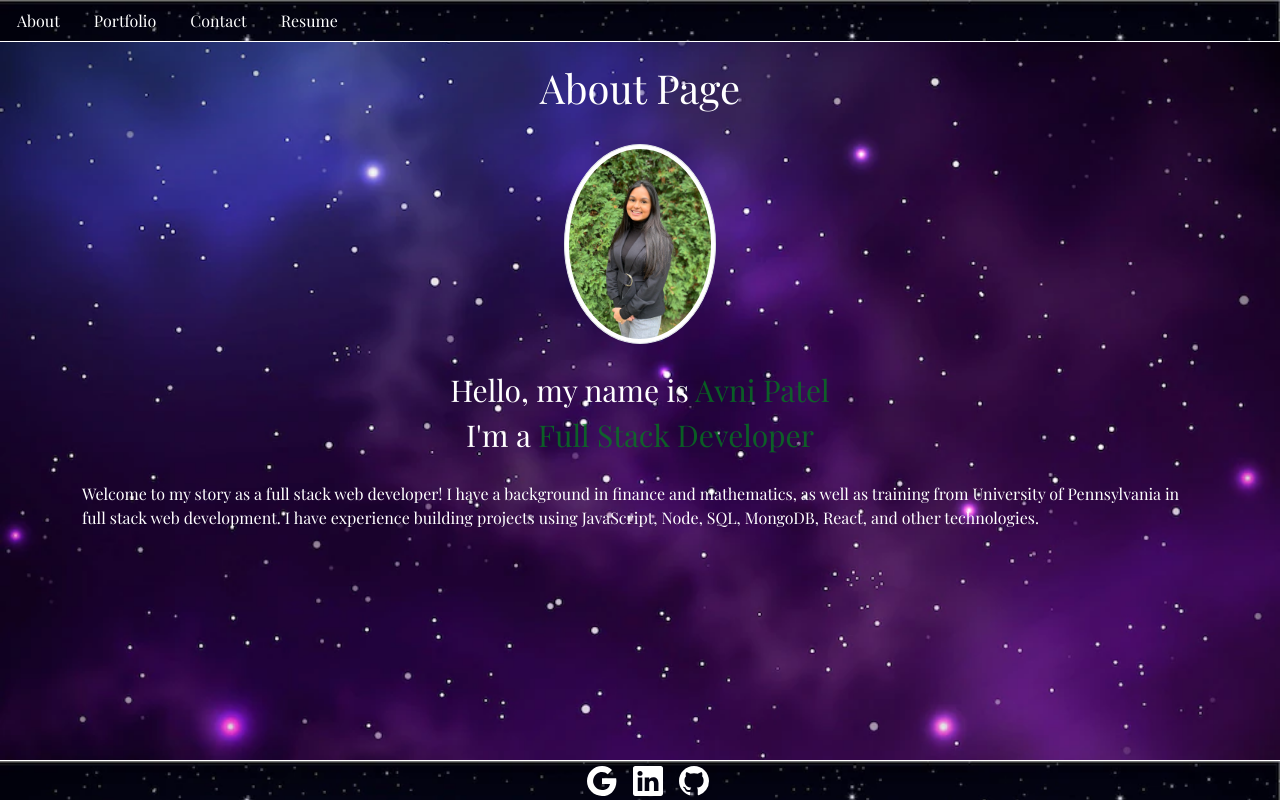
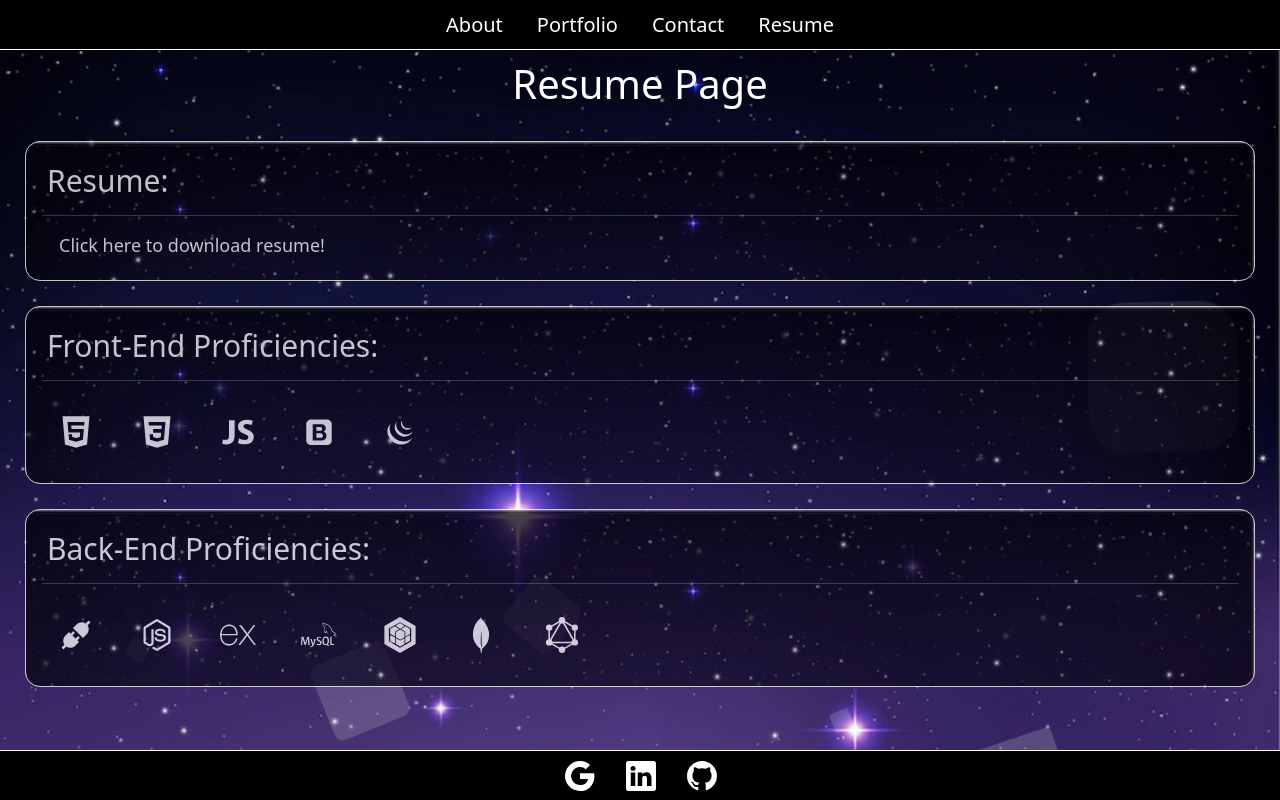
Before and after one commit to avni0000patel/React-Portfolio, a React (Create React App) app: page /resume in a window 1280 px wide. Built offline with nearby package versions, Linux system fonts and the light colour scheme; the HTML template or start-up script is replaced by a standard one.

Commit message:
remove PortfolioContainter and use routes instead

```diff
--- a/package.json
+++ b/package.json
@@ -4,16 +4,19 @@
   "private": true,
   "homepage": "https://avni0000patel.github.io/React-Portfolio",
   "dependencies": {
+    "@apollo/client": "^3.7.1",
     "@testing-library/jest-dom": "^5.16.5",
     "@testing-library/react": "^13.4.0",
     "@testing-library/user-event": "^13.5.0",
     "axios": "^1.1.2",
     "gh-pages": "^4.0.0",
+    "graphql": "^16.6.0",
     "react": "^18.2.0",
     "react-bootstrap-alert": "^1.0.7",
     "react-bootstrap-tabs": "^2.0.0",
     "react-dom": "^18.2.0",
     "react-icons": "^4.4.0",
+    "react-router-dom": "^6.2.1",
     "react-scripts": "5.0.1",
     "web-vitals": "^2.1.4"
   },
--- a/src/App.js
+++ b/src/App.js
@@ -1,9 +1,76 @@
-import './App.css';
-import PortfolioContainer from "./components/PortfolioContainer";
+import React from "react";
+import {
+    ApolloClient,
+    InMemoryCache,
+    ApolloProvider,
+    createHttpLink,
+} from "@apollo/client";
+import { setContext } from "@apollo/client/link/context";
+import { BrowserRouter as Router, Routes, Route } from "react-router-dom";
+import Background from './components/Background';
+import Header from './components/Header';
+import Footer from './components/Footer';
+import About from './components/pages/About';
+import Portfolio from './components/pages/Portfolio';
+import Contact from './components/pages/Contact';
+import Resume from './components/pages/Resume';
+import "./App.css";
 import 'bootstrap/dist/css/bootstrap.min.css';
 
-export default function App() {
+// Construct our main GraphQL API endpoint
+const httpLink = createHttpLink({
+    uri: "/graphql",
+});
+
+// Construct request middleware that will attach the JWT token to every request as an `authorization` header
+const authLink = setContext((_, { headers }) => {
+    // get the authentication token from local storage if it exists
+    const token = localStorage.getItem("id_token");
+    // return the headers to the context so httpLink can read them
+    return {
+        headers: {
+            ...headers,
+            authorization: token ? `Bearer ${token}` : "",
+        },
+    };
+});
+
+const client = new ApolloClient({
+    // Set up our client to execute the `authLink` middleware prior to making the request to our GraphQL API
+    link: authLink.concat(httpLink),
+    cache: new InMemoryCache(),
+});
+
+function App() {
     return (
-        <PortfolioContainer />
+        <ApolloProvider client={client}>
+            <Router>
+                <>
+                    <Background />
+                    <Header />
+                    <Routes>
+                        <Route
+                            path="/"
+                            element={<About />}
+                        />
+                        <Route
+                            path="/portfolio"
+                            element={<Portfolio />}
+                        />
+                        <Route
+                            path="/contact"
+                            element={<Contact />}
+                        />
+                        <Route
+                            path="/resume"
+                            element={<Resume />}
+                        />
+                    </Routes>
+                    <Footer />
+                </>
+            </Router>
+        </ApolloProvider >
     );
 }
+
+export default App;
--- /dev/null
+++ b/src/components/Background.css
@@ -0,0 +1,124 @@
+.background {
+    background-image: url('/src/assets/images/background2.webp');
+    background: -webkit-linear-gradient(to left, #8f94fb, #370799);
+    background-size: cover;
+    background-repeat: no-repeat;
+    min-height: 100vh;
+    width: 100%;
+    height: 100vh;
+    position: fixed;
+    z-Index: -1;
+}
+
+.circles {
+    position: absolute;
+    top: 0;
+    left: 0;
+    width: 100%;
+    height: 100%;
+    overflow: hidden;
+}
+
+.circles li {
+    position: absolute;
+    display: block;
+    list-style: none;
+    width: 20px;
+    height: 20px;
+    background: rgba(255, 255, 255, 0.2);
+    animation: animate 25s linear infinite;
+    bottom: -150px;
+
+}
+
+.circles li:nth-child(1) {
+    left: 25%;
+    width: 80px;
+    height: 80px;
+    animation-delay: 0s;
+}
+
+
+.circles li:nth-child(2) {
+    left: 10%;
+    width: 20px;
+    height: 20px;
+    animation-delay: 2s;
+    animation-duration: 12s;
+}
+
+.circles li:nth-child(3) {
+    left: 70%;
+    width: 20px;
+    height: 20px;
+    animation-delay: 4s;
+}
+
+.circles li:nth-child(4) {
+    left: 40%;
+    width: 60px;
+    height: 60px;
+    animation-delay: 0s;
+    animation-duration: 18s;
+}
+
+.circles li:nth-child(5) {
+    left: 65%;
+    width: 20px;
+    height: 20px;
+    animation-delay: 0s;
+}
+
+.circles li:nth-child(6) {
+    left: 75%;
+    width: 110px;
+    height: 110px;
+    animation-delay: 3s;
+}
+
+.circles li:nth-child(7) {
+    left: 35%;
+    width: 150px;
+    height: 150px;
+    animation-delay: 7s;
+}
+
+.circles li:nth-child(8) {
+    left: 50%;
+    width: 25px;
+    height: 25px;
+    animation-delay: 15s;
+    animation-duration: 45s;
+}
+
+.circles li:nth-child(9) {
+    left: 20%;
+    width: 15px;
+    height: 15px;
+    animation-delay: 2s;
+    animation-duration: 35s;
+}
+
+.circles li:nth-child(10) {
+    left: 85%;
+    width: 150px;
+    height: 150px;
+    animation-delay: 0s;
+    animation-duration: 11s;
+}
+
+@keyframes animate {
+
+    0% {
+        transform: translateY(0) rotate(0deg);
+        opacity: 1;
+        border-radius: 0;
+    }
+
+    100% {
+        transform: translateY(-1000px) rotate(720deg);
+        opacity: 0;
+        border-radius: 50%;
+    }
+
+}
--- /dev/null
+++ b/src/components/Background.js
@@ -0,0 +1,19 @@
+import './Background.css';
+export default function Background() {
+    return (
+        <div className="background">
+            <ul className="circles">
+                <li></li>
+                <li></li>
+                <li></li>
+                <li></li>
+                <li></li>
+                <li></li>
+                <li></li>
+                <li></li>
+                <li></li>
+                <li></li>
+            </ul>
+        </div >
+    )
+}
--- a/src/components/Footer.js
+++ b/src/components/Footer.js
@@ -2,28 +2,26 @@ import React from 'react';
 import { BsGoogle } from "react-icons/bs";
 import { BsLinkedin } from "react-icons/bs";
 import { BsGithub } from "react-icons/bs";
-import backgroundf from '../assets/images/background2.webp';
 
 export default function Footer() {
     const styles = {
         footer: {
-            // backgroundColor: 'black',
-            backgroundImage: `url(${backgroundf})`,
-            backgroundSize: 'cover',
-            backgroundRepeat: 'no-repeat',
-            textAlign: "center",
-            position: "fixed",
+            display: 'flex',
+            alignItems: 'center',
+            justifyContent: 'center',
+            backgroundColor: 'black',
+            position: 'fixed',
             left: "0",
             bottom: "0",
             width: "100%",
-            height: '40px',
+            height: '50px',
             borderTop: '1px solid white'
         },
         icons: {
             color: 'white',
             height: '30px',
             width: '30px',
-            marginTop: '5px',
+            margin: '0 15px',
         }
     };
     return (
--- a/src/components/Header.js
+++ b/src/components/Header.js
@@ -1,78 +1,62 @@
-import React from 'react';
-import backgroundh from '../assets/images/background2.webp';
+import React from "react";
+import { Link } from "react-router-dom";
 
-function NavTabs({ currentPage, handlePageChange }) {
+const Header = () => {
     const styles = {
         header: {
-            // backgroundColor: 'black',
-            backgroundImage: `url(${backgroundh})`,
-            backgroundSize: 'cover',
-            backgroundRepeat: 'no-repeat',
+            display: 'flex',
+            alignItems: 'center',
+            justifyContent: 'center',
+            backgroundColor: 'black',
             position: 'fixed',
             top: '0',
             width: '100%',
+            height: '50px',
             zIndex: '1',
             borderBottom: '1px solid white',
         },
-        float: {
-            position: 'absolute',
-            right: '25px',
-            marginTop: '5px',
+        app__button: {
+            color: "white",
+            textDecoration: 'none',
         },
-        link: {
-            color: 'white'
-        }
-    }
+    };
     return (
-        <header>
-            <ul style={styles.header} className="nav nav-tabs">
-                <li className="nav-item">
-                    <a
-                        style={styles.link}
-                        href="#about"
-                        onClick={() => handlePageChange('About')}
-
-                        className={currentPage === 'About' ? 'nav-link' : 'nav-link'}
+        <header
+            className="header"
+            style={styles.header}
+        >
+            <div>
+                <Link
+                    className="app__button btn btn-lg"
+                    style={styles.app__button}
+                    to="/"
                 >
                     About
-                    </a>
-                </li>
-                <li className="nav-item">
-                    <a
-                        style={styles.link}
-                        href="#portfolio"
-                        onClick={() => handlePageChange('Portfolio')}
-
-                        className={currentPage === 'Portfolio' ? 'nav-link' : 'nav-link'}
+                </Link>
+                <Link
+                    className="app__button btn btn-lg"
+                    style={styles.app__button}
+                    to="/portfolio"
                 >
                     Portfolio
-                    </a>
-                </li>
-                <li className="nav-item">
-                    <a
-                        style={styles.link}
-                        href="#contact"
-
-                        onClick={() => handlePageChange('Contact')}
-                        className={currentPage === 'Contact' ? 'nav-link' : 'nav-link'}
+                </Link>
+                <Link
+                    className="app__button btn btn-lg"
+                    style={styles.app__button}
+                    to="/contact"
                 >
                     Contact
-                    </a>
-                </li>
-                <li className="nav-item">
-                    <a
-                        style={styles.link}
-                        href="#resume"
-
-                        onClick={() => handlePageChange('Resume')}
-                        className={currentPage === 'Resume' ? 'nav-link' : 'nav-link'}
+                </Link>
+                <Link
+                    className="app__button btn btn-lg"
+                    style={styles.app__button}
+                    to="/resume"
                 >
                     Resume
-                    </a>
-                </li>
-            </ul>
+                </Link>
+            </div>
         </header>
     );
-}
+};
 
-export default NavTabs;
+export default Header;
--- a/src/components/PortfolioContainer.js
+++ /dev/null
@@ -1,46 +0,0 @@
-import React, { useState } from 'react';
-import Header from './Header';
-import Footer from './Footer';
-import About from './pages/About';
-import Portfolio from './pages/Portfolio';
-import Contact from './pages/Contact';
-import Resume from './pages/Resume'
-import background from '../assets/images/background3.webp';
-
-export default function PortfolioContainer() {
-    const styles = {
-        all: {
-            // backgroundColor: '#6096BA',
-            backgroundImage: `url(${background})`,
-            color: '#ffffff',
-            backgroundSize: 'cover',
-            backgroundRepeat: 'no-repeat',
-            minHeight: '100vh',
-            fontFamily: 'Playfair Display'
-        },
-    }
-    const [currentPage, setCurrentPage] = useState('About');
-
-    const renderPage = () => {
-        if (currentPage === 'About') {
-            return <About />;
-        }
-        if (currentPage === 'Portfolio') {
-            return <Portfolio />;
-        }
-        if (currentPage === 'Contact') {
-            return <Contact />;
-        }
-        return <Resume />;
-    };
-
-    const handlePageChange = (page) => setCurrentPage(page);
-
-    return (
-        <div style={styles.all}>
-            <Header currentPage={currentPage} handlePageChange={handlePageChange} />
-            {renderPage()}
-            <Footer />
-        </div>
-    );
-}
--- a/src/components/pages/About.css
+++ b/src/components/pages/About.css
@@ -1,8 +1,8 @@
-.green {
+.hello {
     filter: grayscale(15%) opacity(75%) hue-rotate(10deg) drop-shadow(0 0 0 transparent);
     transition: all 250ms ease-out;
 }
 
-.green:hover {
+.hello:hover {
     filter: grayscale(0%) opacity(100%) hue-rotate(0deg) drop-shadow(0 0 0 transparent);
 }
--- a/src/components/pages/About.js
+++ b/src/components/pages/About.js
@@ -7,30 +7,45 @@ import './About.css';
 export default function About() {
     const styles = {
         top: {
-            paddingTop: '40px',
+            paddingTop: '60px',
             paddingBottom: '60px',
+        },
+        title: {
+            color: 'white',
+            display: 'flex',
+            justifyContent: 'center',
         },
         aboutMe: {
             textAlign: 'center',
         },
         me: {
             height: '200px',
+            borderRadius: '50%',
+            padding: '0.25rem',
+            backgroundColor: '#fff',
+            border: '1px solid #dee2e6',
+            maxWidth: '100%',
         },
         hello: {
+            color: 'green',
             fontSize: '30px',
+            display: 'flex',
+            textAlign: 'center',
+            flexDirection: 'column',
         },
-        pop: {
+        bio: {
             color: 'white',
+            display: 'flex',
+            fontSize: '18px',
+            textAlign: 'center',
+            margin: '15px',
         },
-        green: {
-            color: 'green',
-        }
     };
     return (
         <section style={styles.top}>
-            <div className="about-me">
+            <div className="about-page" style={styles.title}>
                 <br />
-                <h1 style={styles.pop} className="text-center">About Page</h1>
+                <h1>About Page</h1>
                 <br />
             </div>
             <div>
@@ -39,22 +54,16 @@ export default function About() {
                         alt="Avni Patel" />
                 </div>
                 <br />
-                <div style={styles.hello} className="text-center">
-                    Hello, my name is <span className="green" style={styles.green}>Avni Patel</span>
+                <div style={styles.hello} className="hello">
+                    Hello, my name is Avni Patel
                     <br />
-                    I'm a <span className="green" style={styles.green}>Full Stack Developer</span>
+                    I'm a Software Engineer
                 </div>
-            </div>
+            </div >
             <br />
-            <div className="bio">
-                <div className="container">
-                    <div className="row justify-content-around">
-                        <div className="col-12">
-                            <p>
-                                Welcome to my story as a full stack web developer! I have a background in finance and mathematics, as well as training from University of Pennsylvania in full stack web development. I have experience building projects using JavaScript, Node, SQL, MongoDB, React, and other technologies.
-                            </p>
-                        </div>
-                    </div>
+            <div>
+                <div style={styles.bio} className="bio">
+                    Welcome to my story Software Engineer! I have a background in finance and mathematics, as well as training from University of Pennsylvania in full stack web development. I have experience building projects using JavaScript, Node, SQL, MongoDB, React, and other technologies.
                 </div>
             </div>
         </section >
--- a/src/components/pages/Contact.js
+++ b/src/components/pages/Contact.js
@@ -7,12 +7,18 @@ const FORM_ENDPOINT = "https://public.herotofu.com/v1/2ffb6220-4aa0-11ed-8970-69
 export default function Contact() {
     const styles = {
         top: {
-            paddingTop: '40px',
+            paddingTop: '60px',
             paddingBottom: '60px',
         },
-        pop: {
+        title: {
             color: 'white',
-        }
+            display: 'flex',
+            alignItems: 'center',
+            justifyContent: 'center',
+        },
+        label: {
+            color: 'white'
+        },
     }
 
     const [formInput, setFormInput] = useState({
@@ -72,9 +78,9 @@ export default function Contact() {
 
     return (
         <section style={styles.top}>
-            <div className="portfolio">
+            <div style={styles.title} className="portfolio">
                 <br />
-                <h1 style={styles.pop} className="text-center">Contact Page</h1>
+                <h1>Contact Page</h1>
                 <br />
             </div>
             <div className="contact">
@@ -89,7 +95,7 @@ export default function Contact() {
                                 target="_blank"
                             >
                                 <div className="form-group">
-                                    <label htmlFor="fullname">Full Name</label>
+                                    <label style={styles.label} htmlFor="fullname">Full Name</label>
                                     <input
                                         type="text"
                                         placeholder="Full Name"
@@ -102,7 +108,7 @@ export default function Contact() {
                                     />
                                 </div>
                                 <div className="form-group">
-                                    <label htmlFor="email">Email</label>
+                                    <label style={styles.label} htmlFor="email">Email</label>
                                     <input
                                         type="email"
                                         placeholder="Email"
@@ -116,7 +122,7 @@ export default function Contact() {
                                     />
                                 </div>
                                 <div className="form-group">
-                                    <label htmlFor="message">Message</label>
+                                    <label style={styles.label} htmlFor="message">Message</label>
                                     <textarea
                                         placeholder="Message"
                                         name="message"
--- a/src/components/pages/Portfolio.js
+++ b/src/components/pages/Portfolio.js
@@ -26,7 +26,7 @@ import './Portfolio.css';
 export default function Portfolio() {
     const styles = {
         top: {
-            paddingTop: '40px',
+            paddingTop: '60px',
             paddingBottom: '60px',
         },
         card: {
@@ -46,15 +46,18 @@ export default function Portfolio() {
             height: '300px',
             width: '300px',
         },
-        pop: {
-            color: '#white',
+        title: {
+            color: 'white',
+            display: 'flex',
+            alignItems: 'center',
+            justifyContent: 'center',
         },
     }
     return (
         <section style={styles.top}>
-            <div id="portfolio" className="portfolio">
+            <div style={styles.title} id="portfolio" className="portfolio">
                 <br />
-                <h1 style={styles.pop} className="text-center">Portfolio Page</h1>
+                <h1>Portfolio Page</h1>
                 <br />
             </div>
             <div className="portfolio">
--- a/src/components/pages/Resume.js
+++ b/src/components/pages/Resume.js
@@ -18,26 +18,42 @@ import './Resume.css';
 export default function Resume() {
     const styles = {
         top: {
-            paddingTop: '40px',
+            paddingTop: '60px',
             paddingBottom: '60px',
         },
-        pop: {
+        title: {
             color: 'white',
+            display: 'flex',
+            alignItems: 'center',
+            justifyContent: 'center',
         },
         card: {
-            // backgroundColor: '#274C77',
             backgroundImage: `url(${background})`,
             backgroundSize: 'cover',
             backgroundRepeat: 'no-repeat',
             border: '1px solid white',
-            marginLeft: '20px',
-            marginRight: '20px',
+            margin: '25px 25px',
+            borderRadius: '15px',
+        },
+        cardTitle: {
+            color: 'white',
+            margin: '5px',
+            fontSize: '30px',
+        },
+        cardDescription: {
+            color: 'white',
+            margin: '5px',
+        },
+        cardDescriptionText: {
+            color: 'white',
+            fontSize: '18px',
+            textDecoration: 'none',
         },
         icons: {
             color: 'white',
             height: '60px',
             width: '60px',
-            marginTop: '5px',
+            margin: '5px',
         },
         skill: {
             display: 'flex',
@@ -47,38 +63,32 @@ export default function Resume() {
     }
     return (
         <section style={styles.top}>
-            <div className="resume">
+            <div style={styles.title} className="resume">
                 <br />
-                <h1 style={styles.pop} className="text-center">Resume Page</h1>
+                <h1>Resume Page</h1>
                 <br />
             </div>
-            <div className='row mt-3'>
-                <div className='col'>
             <div className='skill card' style={styles.card}>
                 <div className='row card-body'>
                     <div className='col-sm-12'>
-                                <h3 className='card-title'>
+                        <h3 style={styles.cardTitle} className='card-title'>
                             Resume:
                         </h3>
-                                <hr></hr>
+                        <hr className="text-light"></hr>
 
-                                <div className='row'>
-                                    <a className="text-light description" style={styles.description} href={PDF}>Click here to download resume!</a>
+                        <div style={styles.cardDescription} className='row'>
+                            <a style={styles.cardDescriptionText} className="cardDescriptionText" href={PDF}>Click here to download resume!</a>
                         </div>
                     </div>
                 </div>
             </div>
-                </div>
-            </div>
-            <div className='row mt-3'>
-                <div className='col'>
             <div className='skill card' style={styles.card}>
                 <div className='row card-body'>
                     <div className='col-sm-12'>
-                                <h3 className='card-title'>
+                        <h3 style={styles.cardTitle} className='card-title'>
                             Front-End Proficiencies:
                         </h3>
-                                <hr></hr>
+                        <hr className="text-light"></hr>
 
                         <div className='row'>
                             <IoLogoHtml5 style={styles.icons} className='ms-3' />
@@ -90,17 +100,13 @@ export default function Resume() {
                     </div>
                 </div>
             </div>
-                </div>
-            </div>
-            <div className='row mt-3'>
-                <div className='col'>
             <div className='skill card' style={styles.card}>
                 <div className='row card-body'>
                     <div className='col-sm-12'>
-                                <h3 className='card-title'>
+                        <h3 style={styles.cardTitle} className='card-title'>
                             Back-End Proficiencies:
                         </h3>
-                                <hr></hr>
+                        <hr className="text-light"></hr>
 
                         <div className='row'>
                             <AiFillApi style={styles.icons} className='ms-3' />
@@ -114,8 +120,6 @@ export default function Resume() {
                     </div>
                 </div>
             </div>
-                </div>
-            </div>
         </section >
     );
 }
```
Also changed, not shown: 1 other file (tests, documents, lock files or other folders). Lines whose indentation alone changed are shown as unchanged.
